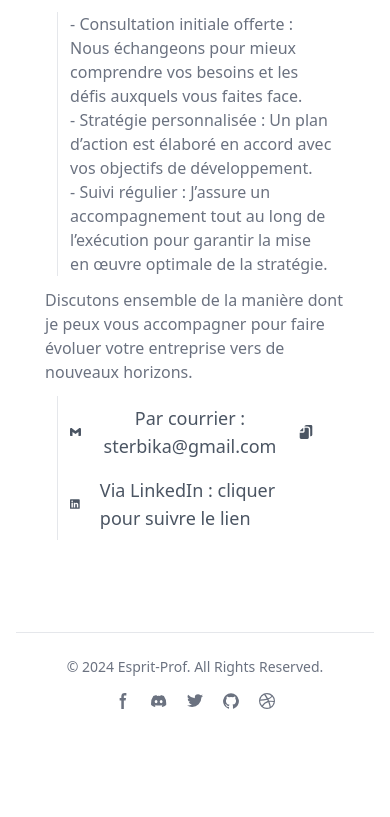
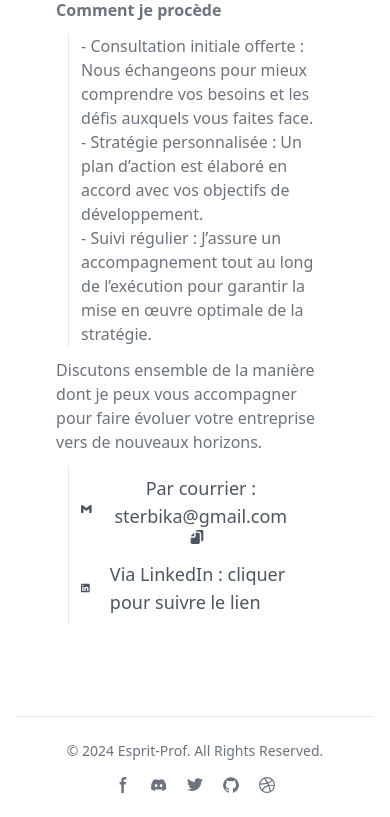
Before and after one commit to Manianise/sterbik-react, a React (Vite) app: page /alain in a window 390 px wide. Shown: the part 1816-2633 px from the top of the page. Before the commit the page ends 2549 px from the top, so only its background shows below. Built offline with nearby package versions, Linux system fonts and the light colour scheme; the HTML template or start-up script is replaced by a standard one.

Commit message:
Nouveau commit le : 25-10-2024

```diff
--- a/index.html
+++ b/index.html
@@ -6,7 +6,7 @@
     <meta name="viewport" content="width=device-width, initial-scale=1.0" />
     <title>Famille Sterbik</title>
   </head>
-  <body class="dark:bg-gray-800 relative">
+  <body class="dark:bg-gray-800 relative overflow-x-hidden">
     <div id="root"></div>
     <script type="module" src="/src/main.tsx"></script>
   </body>
--- a/src/components/Copy.tsx
+++ b/src/components/Copy.tsx
@@ -26,7 +26,7 @@ export default function Copy({ label = '', title = 'will be copied' }) {
 
     return (
         <>
-            <button type="button" onClick={copyToClipboard} className="flex md:flex-row sm:flex-col items-center justify-center  text-lg font-medium text-gray-600 dark:border-gray-600 dark:text-gray-400 dark:bg-gray-800 hover:text-blue-700 dark:hover:text-white copy-to-clipboard-button">
+            <button type="button" onClick={copyToClipboard} className="flex md:flex-row flex-col items-center justify-center  text-lg font-medium text-gray-600 dark:border-gray-600 dark:text-gray-400 dark:bg-gray-800 hover:text-blue-700 dark:hover:text-white copy-to-clipboard-button">
                 <span className="mx-5">{title} : {label}</span>
 
                 <div className="flex flex-row items-center">
--- a/src/pages/Home.tsx
+++ b/src/pages/Home.tsx
@@ -18,7 +18,7 @@ export default function Home() {
                         <Link to="/alain" className="inline-flex items-center px-3 py-2 text-sm font-medium text-center text-white bg-blue-700 rounded-lg hover:bg-blue-800 focus:ring-4 focus:outline-none focus:ring-blue-300 dark:bg-blue-600 dark:hover:bg-blue-700 dark:focus:ring-blue-800">
                             En savoir plus
                             <svg className="rtl:rotate-180 w-3.5 h-3.5 ms-2" aria-hidden="true" xmlns="http://www.w3.org/2000/svg" fill="none" viewBox="0 0 14 10">
-                                <path stroke="currentColor" stroke-linecap="round" stroke-linejoin="round" stroke-width="2" d="M1 5h12m0 0L9 1m4 4L9 9" />
+                                <path stroke="currentColor" strokeLinecap="round" strokeLinejoin="round" strokeWidth="2" d="M1 5h12m0 0L9 1m4 4L9 9" />
                             </svg>
                         </Link>
                     </div>
@@ -35,7 +35,7 @@ export default function Home() {
                         <a href="https://github.com/Manianise" className="inline-flex items-center px-3 py-2 text-sm font-medium text-center text-white bg-blue-700 rounded-lg hover:bg-blue-800 focus:ring-4 focus:outline-none focus:ring-blue-300 dark:bg-blue-600 dark:hover:bg-blue-700 dark:focus:ring-blue-800">
                             En savoir plus
                             <svg className="rtl:rotate-180 w-3.5 h-3.5 ms-2" aria-hidden="true" xmlns="http://www.w3.org/2000/svg" fill="none" viewBox="0 0 14 10">
-                                <path stroke="currentColor" stroke-linecap="round" stroke-linejoin="round" stroke-width="2" d="M1 5h12m0 0L9 1m4 4L9 9" />
+                                <path stroke="currentColor" strokeLinecap="round" strokeLinejoin="round" strokeWidth="2" d="M1 5h12m0 0L9 1m4 4L9 9" />
                             </svg>
                         </a>
                     </div>
```
